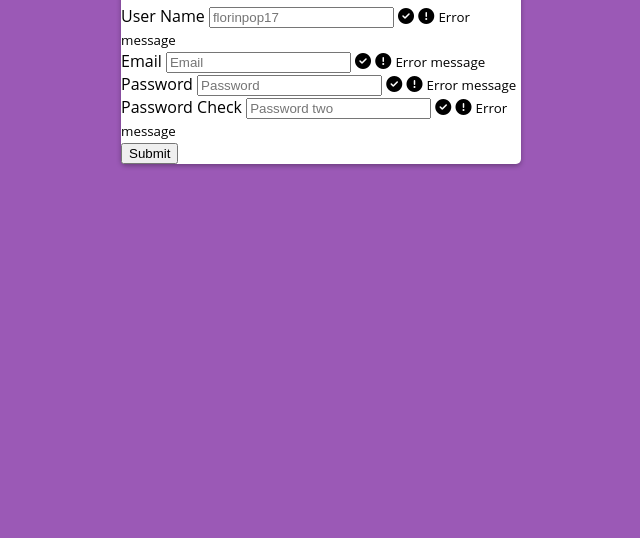
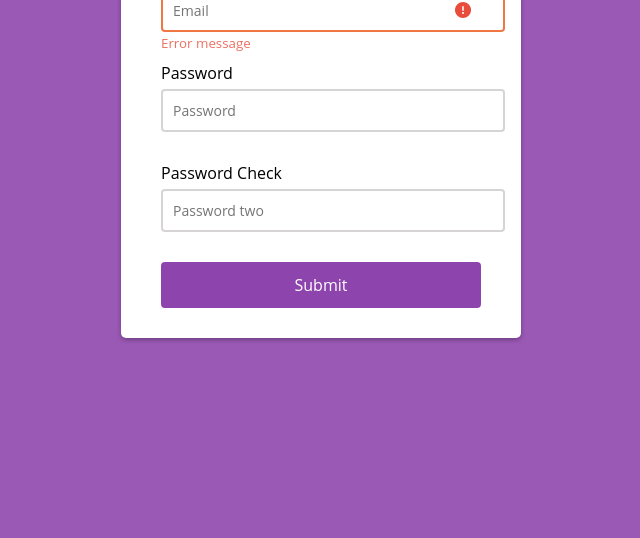
Before and after one commit to SharayahDesigns/Form-validation, a website: page index.html in a window 1280 px wide. Shown: the part 592-1130 px from the top of the page, without its empty margins (319-959 px from the left). Drawn offline with Linux system fonts and the light colour scheme.

Commit message:
css form with error messages

```diff
--- a/index.html
+++ b/index.html
@@ -17,14 +17,14 @@
       </div>
       <form id="form" class="form">
 
-<div class="form-control">
+<div class="form-control success">
           <label>User Name</label>
           <input type="text" placeholder="florinpop17" id="username" />
           <i class="fas fa-check-circle"></i>
           <i class="fas fa-exclamation-circle"></i>
           <small>Error message</small>
         </div>
-<div class="form-control">
+<div class="form-control error">
           <label>Email</label>
           <input type="Email" placeholder="Email" id="email" />
           <i class="fas fa-check-circle"></i>
--- a/style.css
+++ b/style.css
@@ -1,5 +1,5 @@
 
-@import url ('https://fonts.googleapis.com/css?family=Open+Sans:400,500&display=swap')
+@import url('https://fonts.googleapis.com/css?family=Open+Sans:400,500&display=swap')
 * {
 box-sizing: border-box;
 }
@@ -18,6 +18,86 @@ margin:0;
 background-color:#fff;
 border-radius: 5px;
 box-shadow: 0 2px 5px rgba(0,0,0, 0.3);
+overflow: hidden;
 width: 400px;
 max-width:100%;
 }
+
+.header {
+background-color: #f7f7f7;
+border-bottom: 1px solid #f0f0f0;
+padding: 20px 40px;
+}
+.header h2 {
+margin: 0;
+}
+.form {
+padding: 30px 40px;
+}
+.form-control {
+margin-bottom: 10px;
+padding-bottom: 20px;
+position: relative;
+}
+
+.form-control label {
+display: inline-block;
+margin-bottom: 5px;
+}
+.form-control.success input {
+border-color: #2ecc71;
+}
+.form-control.error input {
+border-color: #e74;
+}
+
+.form-control input {
+border: 2px solid #cbc9c9c8;
+border-radius: 4px;
+display: block;
+font-family: inherit;
+font-size: 14px;
+padding: 10px;
+width: 100%;
+
+}
+.form-control i {
+position: absolute;
+top: 40px;
+right: 10px;
+visibility: hidden;
+}
+
+.form-control.success i.fa-check-circle {
+color: #2ecc71;
+visibility: visible;
+}
+.form-control.error i.fa-exclamation-circle {
+color: #e74c3c;
+visibility: visible;
+
+}
+.form-control.error small {
+color: #e74d3ccd;
+visibility: visible;
+}
+
+
+.form-control small {
+visibility: hidden;
+position: absolute;
+bottom: 0;
+left: 0;
+}
+
+.form button {
+background-color: #8e44ad;
+border: 2px solid #8e44ad;
+border-radius: 4px;
+color: #fff;
+font-size: 16px;
+font-family: inherit;
+display: block;
+padding: 10px;
+width: 100%;
+}
```
Also changed, not shown: 1 other file.
